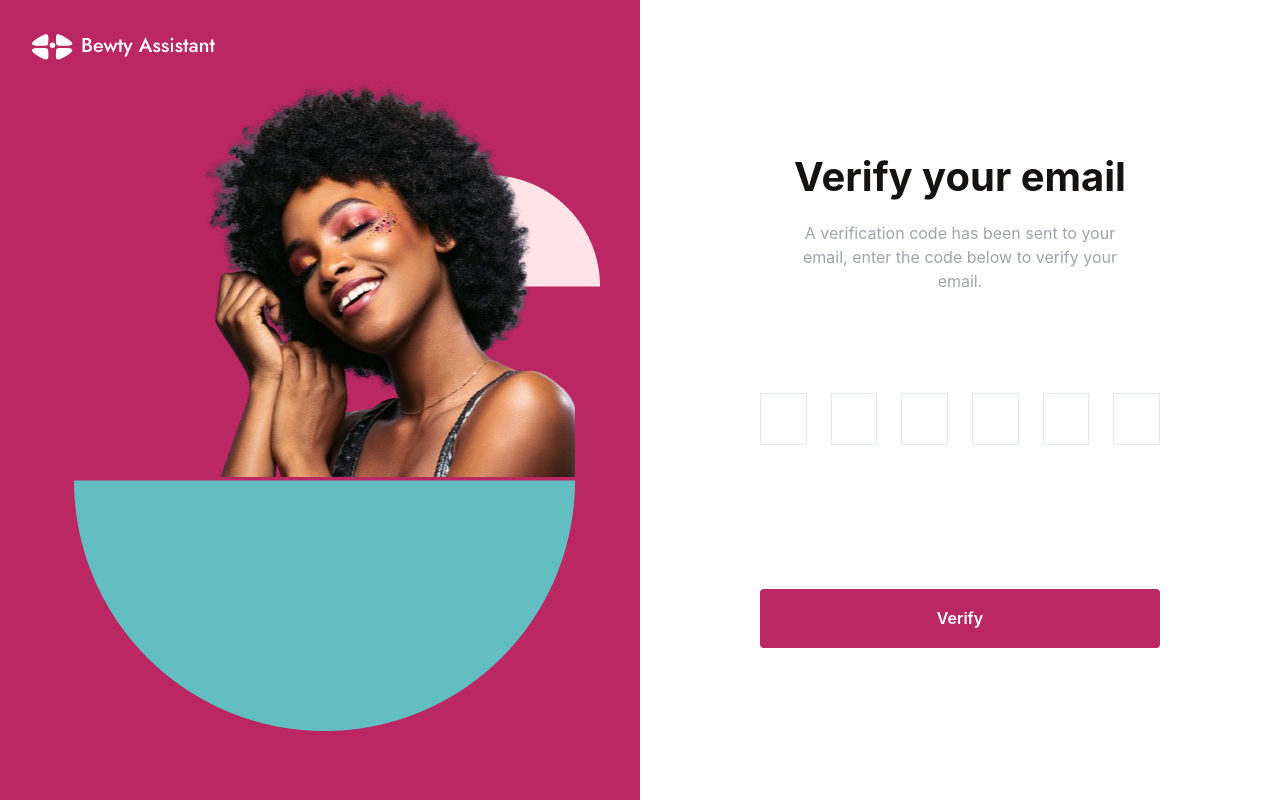
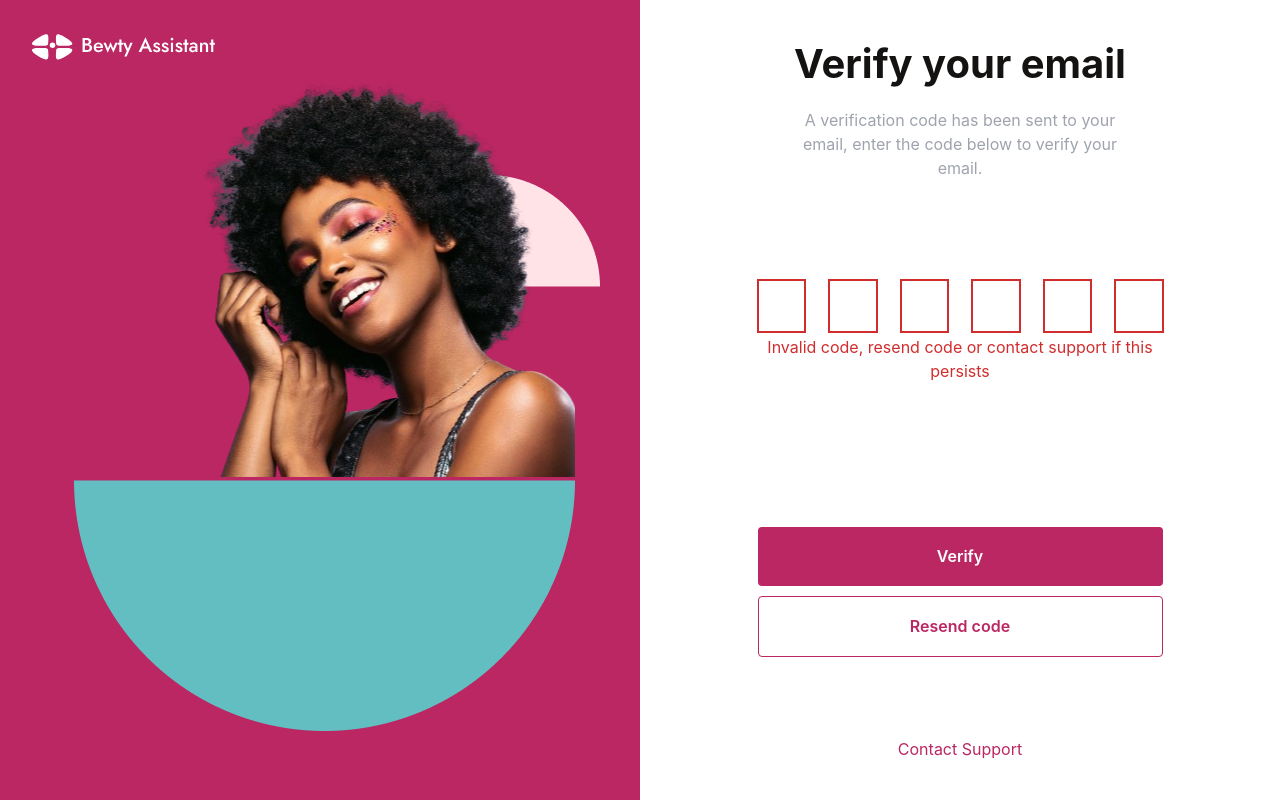
Before and after one commit to bewtyassistant/frontend, a Next.js app: page /verify-email in a window 1280 px wide. Built offline with nearby package versions, Linux system fonts and the light colour scheme; no server answers; a web font is replaced by a local one.

Commit message:
refactor ui for verify-email page

```diff
--- /dev/null
+++ b/app/_assets/SuccessCheckMark.tsx
@@ -0,0 +1,29 @@
+export default function SuccessCheckMark() {
+  return (
+    <svg
+      width="148"
+      height="148"
+      viewBox="0 0 148 148"
+      fill="none"
+      xmlns="http://www.w3.org/2000/svg"
+    >
+      <rect x="1.5" y="1.5" width="145" height="145" rx="72.5" fill="white" />
+      <rect
+        x="1.5"
+        y="1.5"
+        width="145"
+        height="145"
+        rx="72.5"
+        stroke="#08CE34"
+        strokeWidth="3"
+      />
+      <path
+        d="M91.5 61.75L68.125 85.125L57.5 74.5"
+        stroke="#08CE34"
+        strokeWidth="2"
+        strokeLinecap="round"
+        strokeLinejoin="round"
+      />
+    </svg>
+  )
+}
--- a/app/_components/Auth/Inputs.tsx
+++ b/app/_components/Auth/Inputs.tsx
@@ -2,6 +2,7 @@ import {
   Button,
   ButtonProps,
   InputProps,
+  LinkProps,
   PinInput,
   PinInputField,
   PinInputFieldProps,
@@ -16,7 +17,7 @@ export function AuthInput({
   inputProps,
 }: {
   label: string
-  inputProps: InputProps & { hasError?: boolean, errorDescription?: string }
+  inputProps: InputProps & { hasError?: boolean; errorDescription?: string }
 }) {
   const { hasError, errorDescription, ...otherInputProps } = inputProps
   return (
@@ -40,26 +41,19 @@ export function AuthInput({
         color="dark.100"
         {...otherInputProps}
       />
-      {hasError && <Text color="red.main" fontSize="1.2rem">{errorDescription}</Text>}
+      {hasError && (
+        <Text color="red.main" fontSize="1.2rem">
+          {errorDescription}
+        </Text>
+      )}
     </InputGroup>
   )
 }
 
-export function SubmitButton({
-  children,
-  ...props
-}: ButtonProps) {
+export function SubmitButton({ children, variant, ...props }: ButtonProps & LinkProps) {
   return (
     <Button
-      h="unset"
-      _hover={{ backgroundColor: "brand.300", color: "brand.main" }}
-      _active={{ backgroundColor: "brand.200", color: "brand.main" }}
-      borderRadius=".4rem"
-      px="1.6rem"
-      py="2rem"
-      mt={{ base: "5rem", lg: "6.4rem" }}
-      bg="brand.main"
-      color="white"
+      variant={variant || "filled"}
       {...props}
     >
       {children}
@@ -84,14 +78,14 @@ export function CustomPinInput({
     [fieldsCount]
   )
   return (
-    <PinInput placeholder="" focusBorderColor="brand.300">
+    <PinInput placeholder="" focusBorderColor="brand.300" {...pinInputProps}>
       {fieldsArray.map((field) => (
         <PinInputField
           key={field}
-          w={{ base: "2rem", md: "3rem", lg: "5.2rem" }}
-          h={{ base: "2rem", md: "3rem", lg: "5.2rem" }}
+          w={{ base: "3.9rem", lg: "5.2rem" }}
+          h={{ base: "3.9rem", lg: "5.2rem" }}
           rounded="none"
-          fontSize={{ base: "1.2rem", md: "1.4rem", lg: "1.6rem"}}
+          fontSize={{ base: "1.2rem", md: "1.4rem", lg: "1.6rem" }}
           {...pinInputFieldProps}
         />
       ))}
--- a/app/_config/chakra-components/Button.ts
+++ b/app/_config/chakra-components/Button.ts
@@ -2,10 +2,12 @@ import { defineStyleConfig } from "@chakra-ui/react"
 const Button = defineStyleConfig({
   baseStyle: {
     fontWeight: "600",
-    borderRadius: "1rem",
     cursor: "pointer",
     textAlign: "center",
     h: "unset",
+    borderRadius: ".4rem",
+    px: "1.6rem",
+    py: "2rem",
   },
   sizes: {
     sm: {
@@ -19,46 +21,27 @@ const Button = defineStyleConfig({
     filled: {
       color: "white.main",
       background: "brand.main",
+      h: "unset",
+      _hover: { backgroundColor: "brand.300", color: "brand.main" },
+      _active: { backgroundColor: "brand.200", color: "brand.main" },
+      borderRadius: ".4rem",
+      px: "1.6rem",
+      py: "2rem",
     },
-    brand: {
-      display: "flex",
-      padding: "0px 22px",
-      justifyContent: "center",
-      alignItems: "center",
-      gap: "1rem",
-      background: "brand.main",
-      textAlign: "center",
-      px: "2.2rem",
-      py: "1.045rem",
+    transparent: {
       h: "unset",
-      color: "white.main",
-      _hover: {
-        filter: "brightness(115%)",
-        textDecor: "none"
-      },
+      _hover: { backgroundColor: "brand.300", color: "brand.main" },
+      _active: { backgroundColor: "brand.200", color: "brand.main" },
+      borderRadius: ".4rem",
+      px: "1.6rem",
+      py: "2rem",
+      borderColor: "brand.main",
+      border: "1px solid",
+      color: "brand.main",
     },
-    "brand-secondary": {
-      display: "flex",
-      justifyContent: "center",
-      alignItems: "center",
-      gap: "1rem",
-      background: "brand.10",
-      textAlign: "center",
-      px: "2rem",
-      py: "1.55rem",
-      color: "brand.main",
-      textTransform: "capitalize",
-      height: "auto",
-      _hover: {
-        textDecor: "none",
-        background: "brand.main",
-        color: "white.main",
-      },
-    },
-
   },
   defaultProps: {
-    size: "sm"
+    size: "sm",
   },
 })
 
--- a/app/verify-email/page.tsx
+++ b/app/verify-email/page.tsx
@@ -1,26 +1,125 @@
 "use client"
-import { Flex, PinInput, PinInputField } from "@chakra-ui/react"
-import { AuthInput, CustomPinInput, SubmitButton } from "../_components/Auth/Inputs"
+import {
+  Box,
+  Flex,
+  Link,
+  Text,
+} from "@chakra-ui/react"
+import {
+  CustomPinInput,
+  SubmitButton,
+} from "../_components/Auth/Inputs"
 import AuthLayout from "../_components/Auth/Layout"
+import { FormEventHandler, useCallback, useState } from "react"
+import useAxios from "../_hooks/useAxios"
+import SuccessCheckMark from "../_assets/SuccessCheckMark"
 
 export default function VerifyEmail() {
+  const { fetchData } = useAxios()
+  const [success, setSuccess] = useState(false)
+  const [fetchError, setFetchError] = useState(!false)
+  const [errorMsg, setErrorMsg] = useState("")
+  const [verificationCode, setVerificationCode] = useState("")
+  const [loading, setLoading] = useState(false)
+
+  const handleChange = useCallback((value: string) => {
+    setVerificationCode(value)
+  }, [])
+
+  const handleSubmit: FormEventHandler = useCallback((e) => {
+    e.preventDefault()
+  }, [])
+
   return (
     <AuthLayout
-      headingText="Verify your email"
-      subHeadingText="A verification code has been sent to your email, enter the code below to verify your email."
+      headingText={success ? "Verification successful" : "Verify your email"}
+      subHeadingText={
+        success
+          ? ""
+          : "A verification code has been sent to your email, enter the code below to verify your email."
+      }
     >
       <Flex
         alignItems="stretch"
-
         w="full"
-        maxW="40rem"
+        maxW="40.5rem"
         gap="8rem"
         flexDir="column"
+        as={success ? "div" : "form"}
+        onSubmit={handleSubmit}
       >
-        <Flex gap="2.4rem" justifyContent="center">
-          <CustomPinInput fieldsCount={6} pinInputFieldProps={{}} pinInputProps={{ children: undefined }}/>
+        {success ? (
+          <Flex
+            gap={{ base: "4rem" }}
+            flexDir="column"
+            alignItems="center"
+            textAlign="center"
+          >
+            <SuccessCheckMark />
+            <Text maxW="34rem" color="gray.400" fontSize="1.6rem">
+              You have successfully created your account, login to begin using
+              Bewty Assistant
+            </Text>
+          </Flex>
+        ) : (
+          <Box>
+            <Flex gap={{ base: ".5rem", lg: "2.4rem" }} justifyContent="center">
+              <CustomPinInput
+                fieldsCount={6}
+                pinInputFieldProps={{}}
+                pinInputProps={{
+                  children: undefined,
+                  onChange: handleChange,
+                  value: verificationCode,
+                  errorBorderColor: "red.main",
+                  isInvalid: fetchError,
+                }}
+              />
+            </Flex>
+            {fetchError && (
+              <Text
+                mt=".3rem"
+                textAlign="center"
+                color="red.main"
+                fontSize="1.6rem"
+              >
+                Invalid code, resend code or contact support if this persists
+              </Text>
+            )}
+          </Box>
+        )}
+        <Flex
+          flexDir="column"
+          w="full"
+          alignItems="stretch"
+          mt={{ base: "5rem", lg: "6.4rem" }}
+          gap="1rem"
+        >
+          <SubmitButton
+            isLoading={loading}
+            loadingText="Verifying code..."
+            type="submit"
+            href="/login"
+            as={success ? Link : "button"}
+          >
+            {success ? "Login" : "Verify"}
+          </SubmitButton>
+          <SubmitButton type="button" variant="transparent">
+            Resend code
+          </SubmitButton>
         </Flex>
-        <SubmitButton>Verify</SubmitButton>
+        {fetchError && (
+          <Link
+            mx="auto"
+            textAlign="center"
+            display="block"
+            href="#"
+            color="brand.main"
+            fontSize="1.6rem"
+          >
+            Contact Support
+          </Link>
+        )}
       </Flex>
     </AuthLayout>
   )
```
